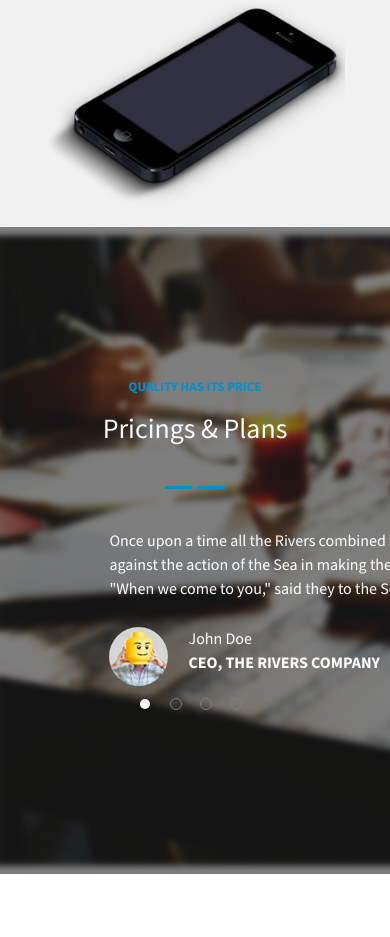
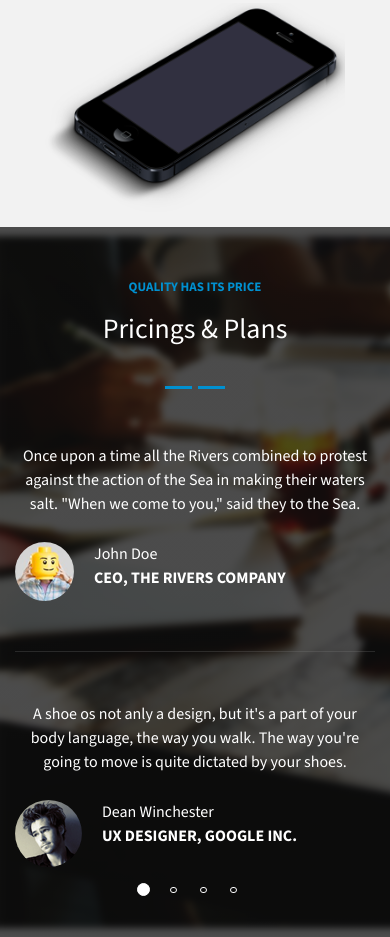
Before and after one commit to Maxim-Titov/lucid, a plain HTML site: page index.html in a window 390 px wide. Shown: the part 2535-3472 px from the top of the page. Before the commit the page ends 3409 px from the top, so only its background shows below. Drawn offline with nearby package versions, Linux system fonts and the light colour scheme.

Commit message:
Адаптив
Адаптив блоку testimonials

```diff
--- a/index.html
+++ b/index.html
@@ -315,43 +315,7 @@
 						</div>
 					</div>
 
-					<div>
-						<p>
-							A shoe os not anly a design, but it's a part of your body <br/>
-							language, the way you walk. The way you're going to <br/>
-							move is quite dictated by your shoes.
-						</p>
-
-						<div class="author">
-							<img src="images/testimonial-second.png" alt="testimonial second">
-
-							<div>
-								<p class="name">Dean Winchester</p>
-								<p class="role">UX DESIGNER, GOOGLE INC.</p>
-							</div>
-						</div>
-					</div>
-				</div>
-			</div>
-
-			<div class="slide">
-				<div class="content">
-					<div>
-						<p>
-							Once upon a time all the Rivers combined to protest <br/>
-							against the action of the Sea in making their waters salt. <br/>
-							"When we come to you," said they to the Sea.
-						</p>
-
-						<div class="author">
-							<img src="images/testimonial-first.png" alt="testimonial first">
-
-							<div>
-								<p class="name">John Doe</p>
-								<p class="role">CEO, THE RIVERS COMPANY</p>
-							</div>
-						</div>
-					</div>
+					<hr class="line"/>
 
 					<div>
 						<p>
@@ -391,6 +355,8 @@
 						</div>
 					</div>
 
+					<hr class="line"/>
+
 					<div>
 						<p>
 							A shoe os not anly a design, but it's a part of your body <br/>
@@ -429,6 +395,48 @@
 						</div>
 					</div>
 
+					<hr class="line"/>
+
+					<div>
+						<p>
+							A shoe os not anly a design, but it's a part of your body <br/>
+							language, the way you walk. The way you're going to <br/>
+							move is quite dictated by your shoes.
+						</p>
+
+						<div class="author">
+							<img src="images/testimonial-second.png" alt="testimonial second">
+
+							<div>
+								<p class="name">Dean Winchester</p>
+								<p class="role">UX DESIGNER, GOOGLE INC.</p>
+							</div>
+						</div>
+					</div>
+				</div>
+			</div>
+
+			<div class="slide">
+				<div class="content">
+					<div>
+						<p>
+							Once upon a time all the Rivers combined to protest <br/>
+							against the action of the Sea in making their waters salt. <br/>
+							"When we come to you," said they to the Sea.
+						</p>
+
+						<div class="author">
+							<img src="images/testimonial-first.png" alt="testimonial first">
+
+							<div>
+								<p class="name">John Doe</p>
+								<p class="role">CEO, THE RIVERS COMPANY</p>
+							</div>
+						</div>
+					</div>
+
+					<hr class="line"/>
+
 					<div>
 						<p>
 							A shoe os not anly a design, but it's a part of your body <br/>
--- a/scss/elements/testimonials.scss
+++ b/scss/elements/testimonials.scss
@@ -1,8 +1,8 @@
 #testimonials {
     width: 100%;
-    background-image: linear-gradient( rgba(0, 0, 0, 0.5), rgba(0, 0, 0, 0.5) ), url(../images/testimonials-bg.png);
+    background-image: linear-gradient( rgba(0, 0, 0, 0.7), rgba(0, 0, 0, 0.7) ), url(../images/testimonials-bg.png);
     background-size: cover;
-    padding: 150px 0;
+    padding: 150px 0 50px 0;
     color: white;
 
     .title {
@@ -50,22 +50,69 @@
         .slick-dots {
             button {
                 display: block;
-                    width: 3px;
-                    height: 3px;
-                    border: 1px solid gray;
+                width: 6.5px;
+                height: 6.5px;
+                padding: 0;
+                border: 1px solid white;
                 border-radius: 100%;
                 background-color: rgba($color: #000000, $alpha: 0);
-
                 text-indent: -9999px;
             }
 
             li.slick-active button {
                 background-color: white;
-                    width: 8px;
-                    height: 8px;
-                    border: none;
-                }
-
+                width: 13px;
+                height: 13px;
+                margin: 0 -3px;
             }
         }
     }
+}
+
+/*------------------------------------------------------------------*/
+
+@media(max-width: 1170px) {
+    #testimonials {
+        padding: 50px 0 25px 0;
+
+        .testimonial-slider {
+            .slide {
+                .content {
+                    width: 424px;
+                    display: block;
+
+                    div {
+                        text-align: center;
+
+                        p {
+                            br {
+                                display: none;
+                            }
+                        }
+
+                        .author {
+                            .name {
+                                text-align: left;
+                            }
+                        }
+                    }
+                }
+            }
+        }
+    }
+}
+
+/*------------------------------------------------------------------*/
+
+@media(max-width: 424px) {
+    #testimonials {
+        .testimonial-slider {
+            .slide {
+                .content {
+                    width: 100%;
+                    padding: 15px;
+                }
+            }
+        }
+    }
+}
```
Also changed, not shown: css/elements/dip-into-details.css, css/elements/header.css, css/elements/menu.css, css/elements/overview.css, css/elements/slider.css, css/elements/testimonials.css, css/elements/top.css, css/global/elements.css, css/global/global.css, css/style.css, js/slider.js (line endings or trailing spaces), scss/elements/slider.scss (line endings or trailing spaces). Lines whose indentation alone changed are shown as unchanged.
